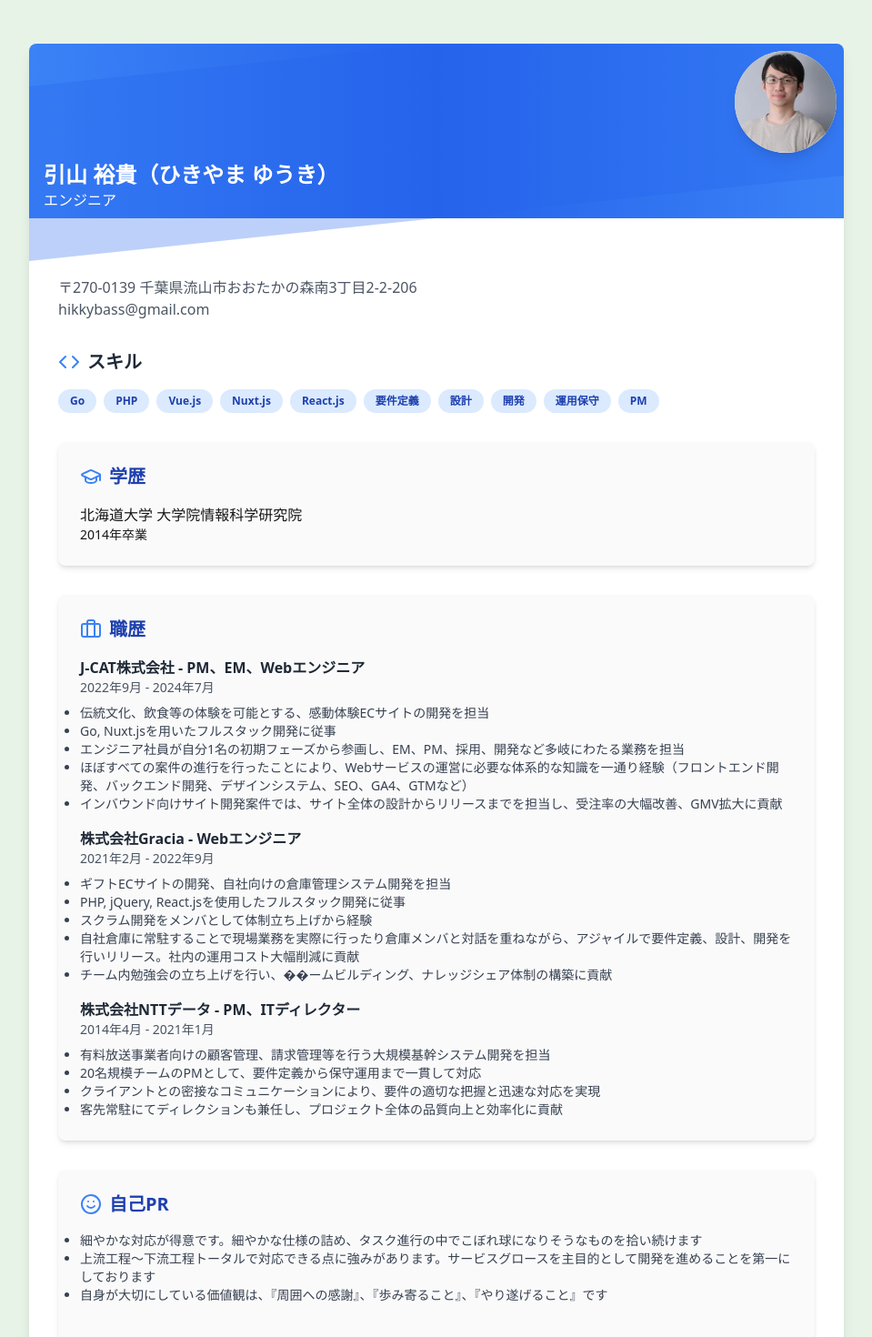
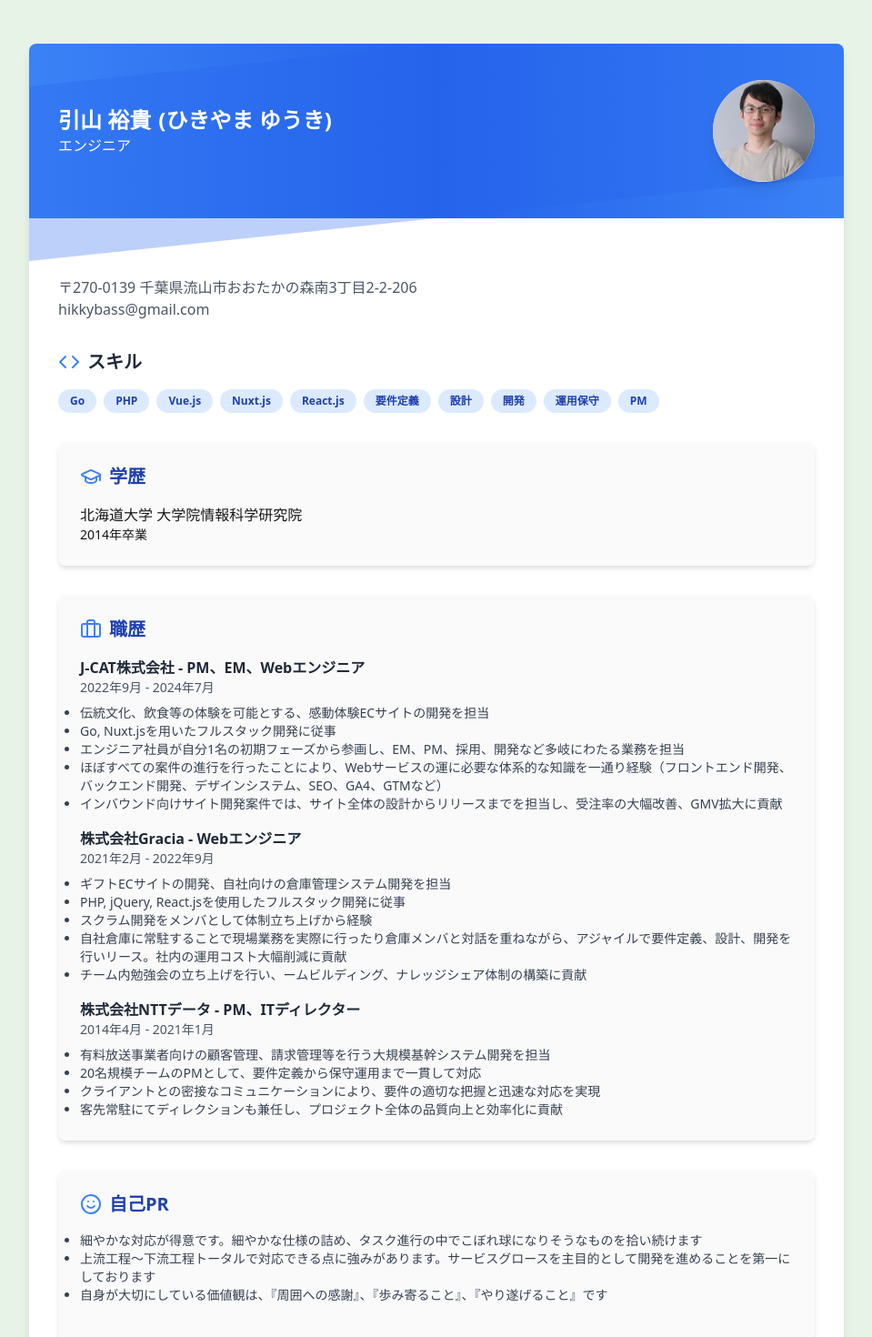
Before and after one commit to hikkybass/my-portfolio, a Next.js app: page / in a window 1280 px wide. Shown: the top 1470 px of the page at 91% size, without its empty margins (160-1119 px from the left). Built offline with nearby package versions, Linux system fonts and the light colour scheme.

Commit message:
デザイン調整

```diff
--- a/components/stylish-resume-final.tsx
+++ b/components/stylish-resume-final.tsx
@@ -30,9 +30,20 @@ export function StylishResumeFinal() {
   return (
     <div className="min-h-screen bg-[#e8f3e8] py-12 px-4 sm:px-6 lg:px-8 font-sans">
       <div className="max-w-4xl mx-auto bg-white shadow-lg rounded-lg overflow-hidden">
-        <div className="relative h-40 sm:h-48 bg-gradient-to-r from-blue-500 via-blue-600 to-blue-500">
+        <div className="relative h-40 sm:h-48 bg-gradient-to-r from-blue-500 via-blue-600 to-blue-500 flex items-center justify-between px-4 sm:px-8">
           <div className="absolute inset-0 bg-blue-600 opacity-30 transform -skew-y-6"></div>
-          <div className="absolute top-1 right-1 sm:top-2 sm:right-2 w-24 h-24 sm:w-28 sm:h-28 bg-white rounded-full flex items-center justify-center overflow-hidden shadow-lg">
+
+          <div className="relative z-10 flex-grow">
+            <h1 className="text-lg sm:text-2xl font-bold leading-tight text-white">
+              引山 裕貴
+              <span className="text-sm sm:text-2xl ml-2">
+                (ひきやま ゆうき)
+              </span>
+            </h1>
+            <p className="text-sm sm:text-base text-white">エンジニア</p>
+          </div>
+
+          <div className="relative z-10 w-24 h-24 sm:w-28 sm:h-28 bg-white rounded-full flex items-center justify-center overflow-hidden shadow-lg flex-shrink-0 ml-4">
             <Image
               src={profileImageUrl}
               alt="プロフィール画像"
@@ -40,12 +51,6 @@ export function StylishResumeFinal() {
               height={112}
               className="object-cover"
             />
-          </div>
-          <div className="absolute bottom-1 left-2 sm:bottom-2 sm:left-4 text-white z-10">
-            <h1 className="text-lg sm:text-2xl font-bold leading-tight">
-              引山 裕貴（ひきやま ゆうき）
-            </h1>
-            <p className="text-sm sm:text-base">エンジニア</p>
           </div>
         </div>
         <CardContent className="p-8">
@@ -105,7 +110,7 @@ export function StylishResumeFinal() {
                     エンジニア社員が自分1名の初期フェーズから参画し、EM、PM、採用、開発など多岐にわたる業務を担当
                   </li>
                   <li>
-                    ほぼすべての案件の進行を行ったことにより、Webサービスの運営に必要な体系的な知識を一通り経験（フロントエンド開発、バックエンド開発、デザインシステム、SEO、GA4、GTMなど）
+                    ほぼすべての案件の進行を行ったことにより、Webサービスの運に必要な体系的な知識を一通り経験（フロントエンド開発、バックエンド開発、デザインシステム、SEO、GA4、GTMなど）
                   </li>
                   <li>
                     インバウンド向けサイト開発案件では、サイト全体の設計からリリースまでを担当し、受注率の大幅改善、GMV拡大に貢献
@@ -124,10 +129,10 @@ export function StylishResumeFinal() {
                   <li>PHP, jQuery, React.jsを使用したフルスタック開発に従事</li>
                   <li>スクラム開発をメンバとして体制立ち上げから経験</li>
                   <li>
-                    自社倉庫に常駐することで現場業務を実際に行ったり倉庫メンバと対話を重ねながら、アジャイルで要件定義、設計、開発を行いリリース。社内の運用コスト大幅削減に貢献
+                    自社倉庫に常駐することで現場業務を実際に行ったり倉庫メンバと対話を重ねながら、アジャイルで要件定義、設計、開発を行いリース。社内の運用コスト大幅削減に貢献
                   </li>
                   <li>
-                    チーム内勉強会の立ち上げを行い、��ームビルディング、ナレッジシェア体制の構築に貢献
+                    チーム内勉強会の立ち上げを行い、ームビルディング、ナレッジシェア体制の構築に貢献
                   </li>
                 </ul>
               </div>
```
